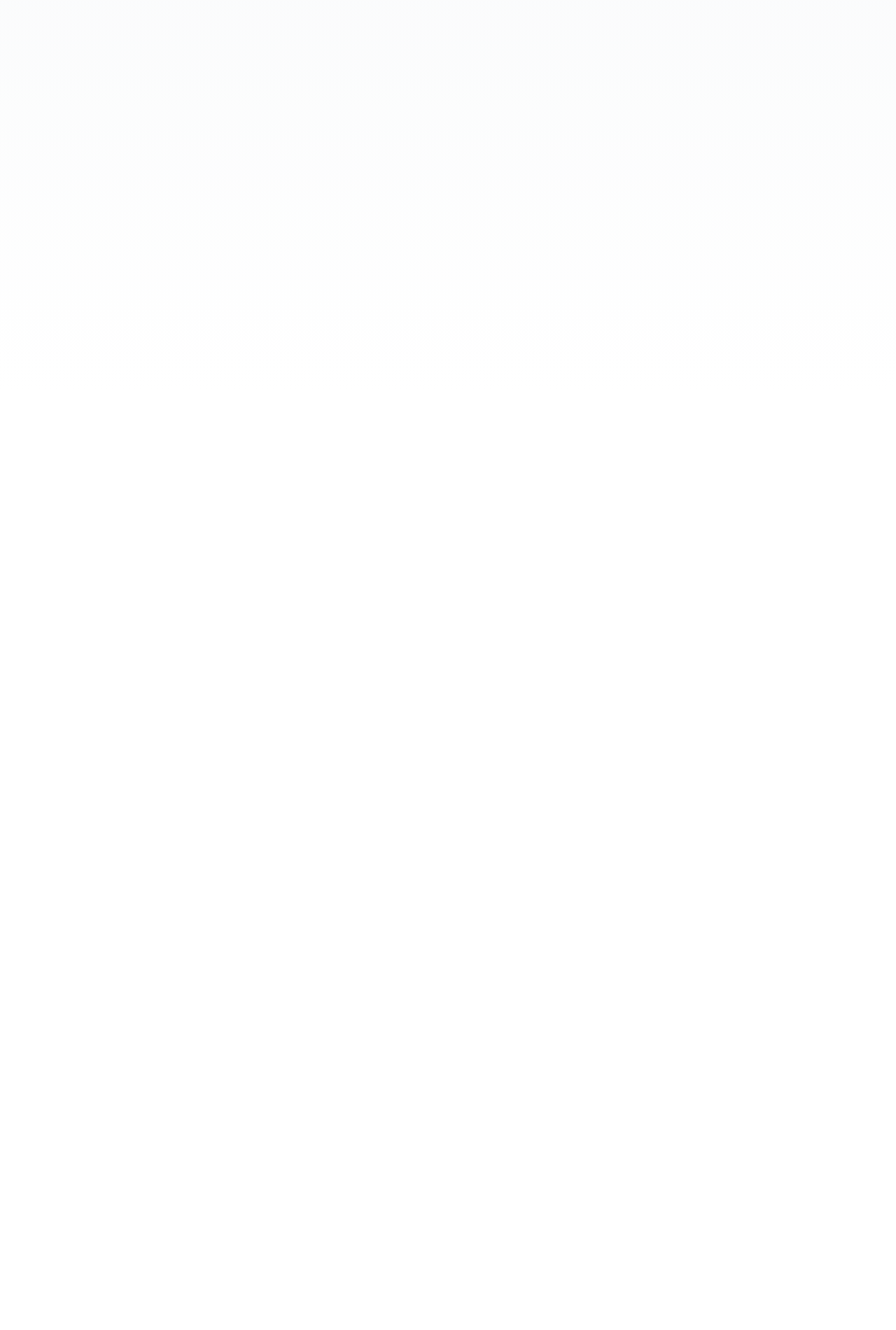
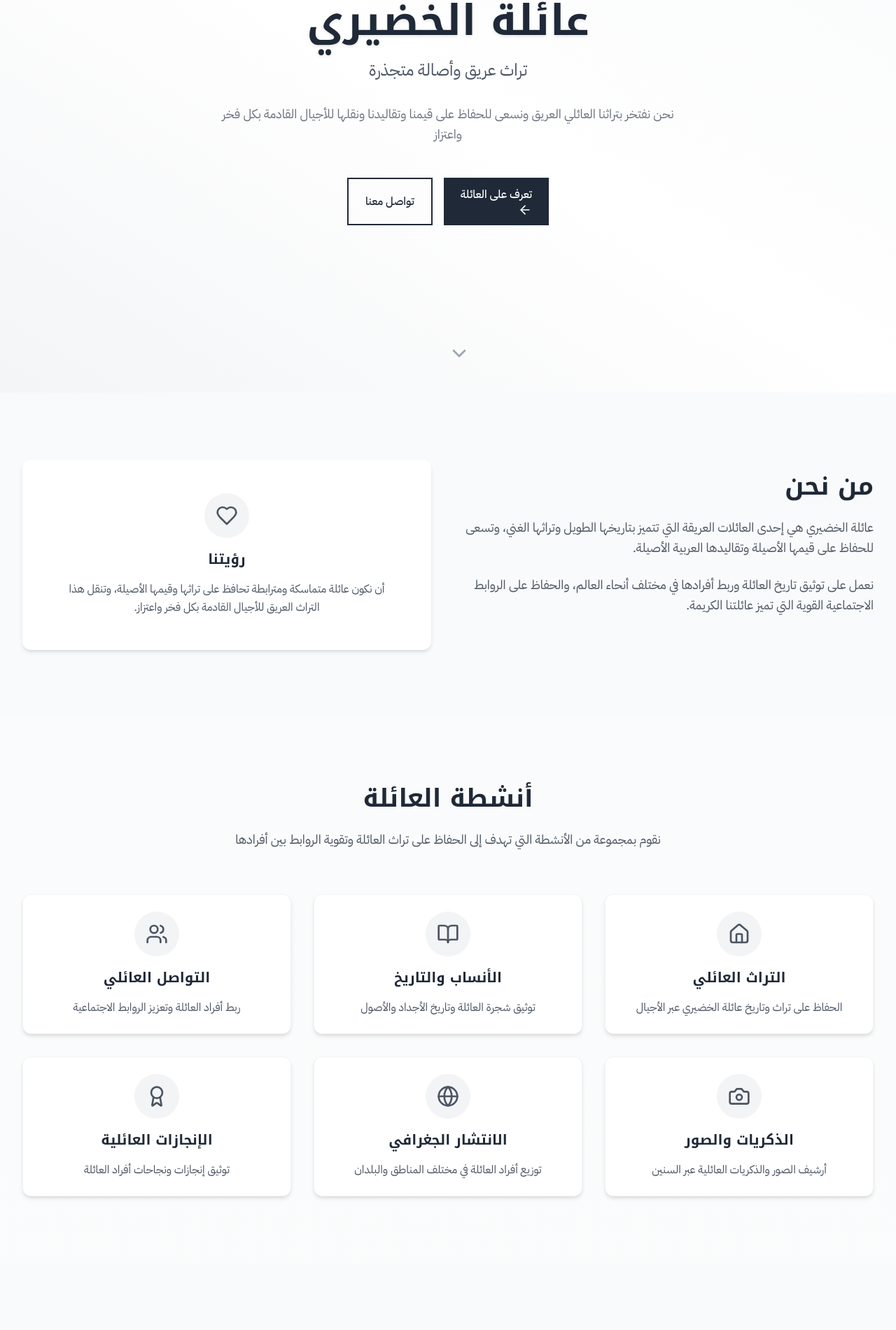
Before and after one commit to azamPro/Alkhodiriy-FrontEnd, a Next.js app: page / in a window 1280 px wide. Shown: the part 239-2140 px from the top of the page at 70% size. Before the commit the page ends 800 px from the top, so only its background shows below. Built offline with nearby package versions, Linux system fonts and the light colour scheme.

Commit message:
Restore Main Page with All Sections

```diff
--- a/app/page.tsx
+++ b/app/page.tsx
@@ -10,11 +10,8 @@ import HistorySection from './sections/History';
 import FAQSection from './sections/FAQ';
 import ContactSection from './sections/Contact';
 import Footer from '../components/Footer';
-import ComingSoon from './soon/page';
-
 
 export default function Home() {
-
   useEffect(() => {
     const heroElement = document.getElementById('hero');
     if (heroElement) {
@@ -24,9 +21,15 @@ export default function Home() {
 
   return (
     <main className="min-h-screen">
-      {/* <ComingSoon /> */}
-
-
+      <HeroSection />
+      <AboutSection />
+      <Activities />
+      <MembersSection />
+      <StructureSection />
+      <HistorySection />
+      <FAQSection />
+      <ContactSection />
+      <Footer />
     </main>
   );
 }
```
